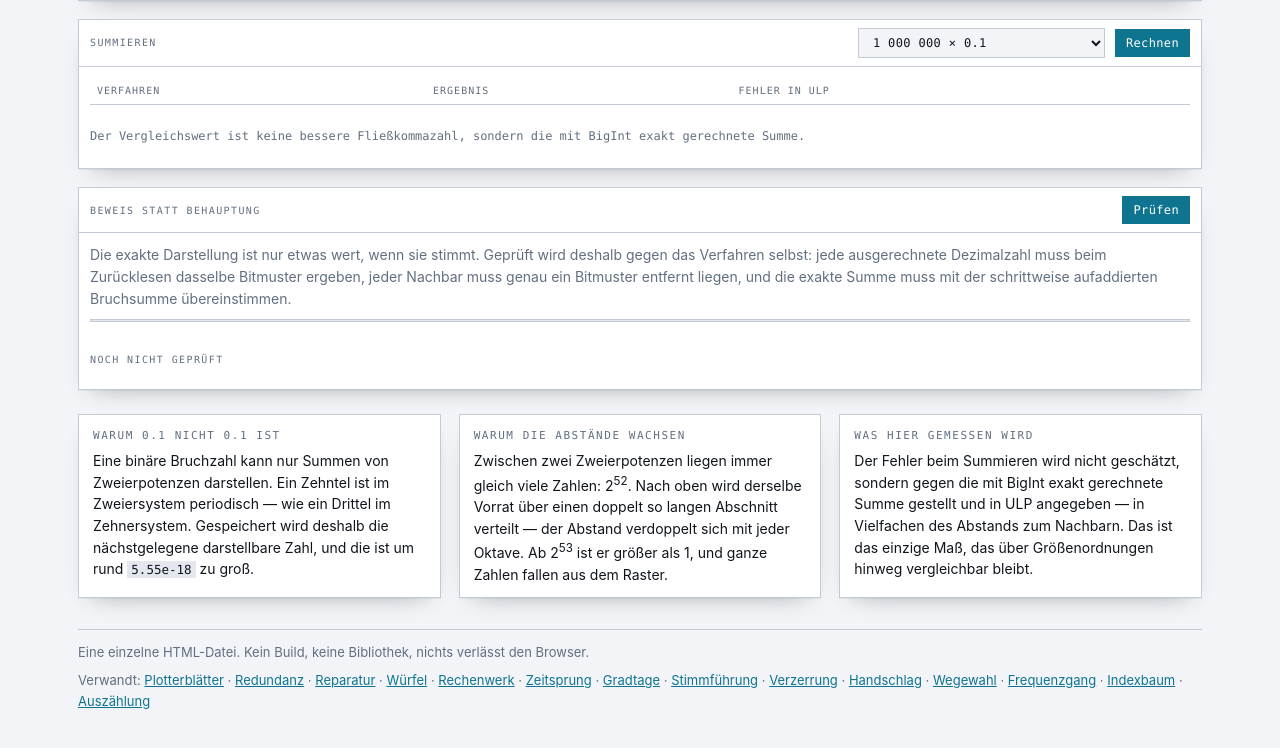
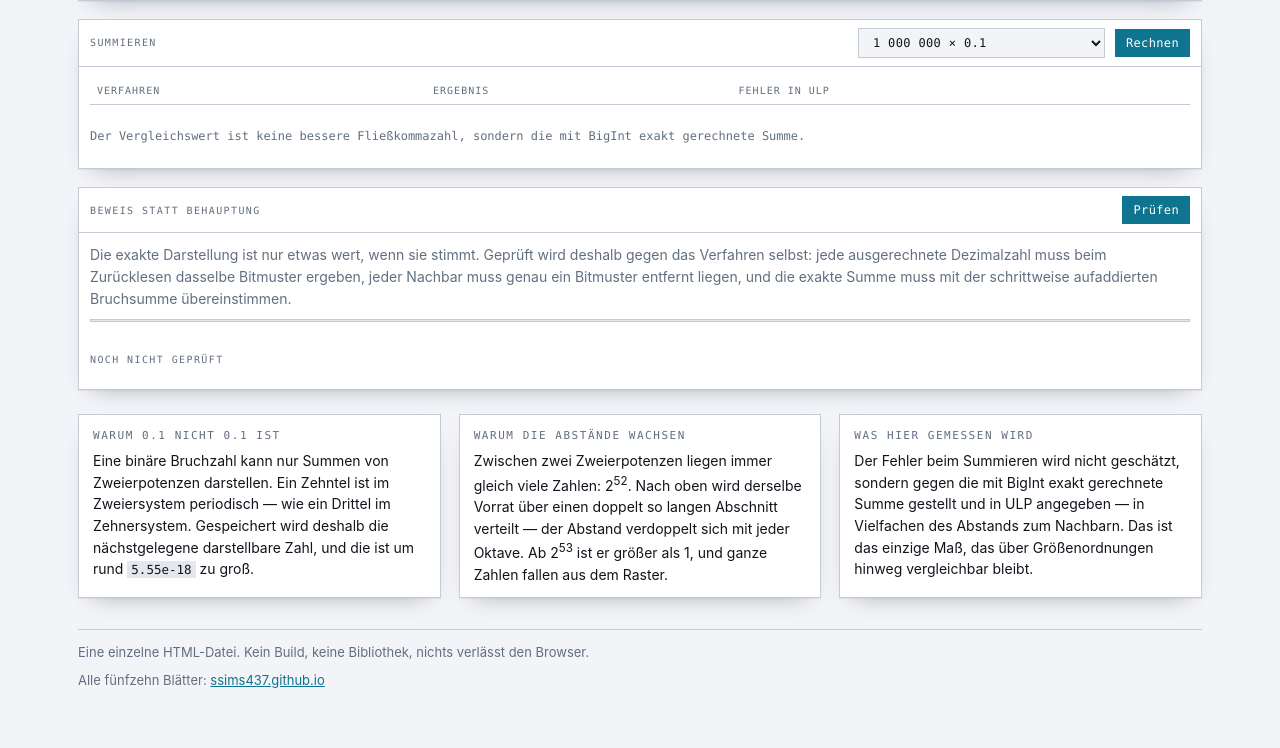
Before and after one commit to ssims437/nachkomma, a plain HTML site: page index.html in a window 1280 px wide. Shown: the part 1207-1955 px from the top of the page. Drawn offline with Linux system fonts and the light colour scheme.

Commit message:
Querverweise auf die Sammelseite umgestellt

```diff
--- a/index.html
+++ b/index.html
@@ -294,21 +294,7 @@
   <p class="fuss">
     Eine einzelne HTML-Datei. Kein Build, keine Bibliothek, nichts verlässt den Browser.
     <span style="display:block;margin-top:8px">
-      Verwandt:
-      <a href="https://ssims437.github.io/plotterblaetter/">Plotterblätter</a> ·
-      <a href="https://ssims437.github.io/redundanz/">Redundanz</a> ·
-      <a href="https://ssims437.github.io/reparatur/">Reparatur</a> ·
-      <a href="https://ssims437.github.io/wuerfel/">Würfel</a> ·
-      <a href="https://ssims437.github.io/rechenwerk/">Rechenwerk</a> ·
-      <a href="https://ssims437.github.io/zeitsprung/">Zeitsprung</a> ·
-      <a href="https://ssims437.github.io/gradtage/">Gradtage</a> ·
-      <a href="https://ssims437.github.io/stimmfuehrung/">Stimmführung</a> ·
-      <a href="https://ssims437.github.io/verzerrung/">Verzerrung</a> ·
-      <a href="https://ssims437.github.io/handschlag/">Handschlag</a> ·
-      <a href="https://ssims437.github.io/wegewahl/">Wegewahl</a> ·
-      <a href="https://ssims437.github.io/frequenzgang/">Frequenzgang</a> ·
-      <a href="https://ssims437.github.io/indexbaum/">Indexbaum</a> ·
-      <a href="https://ssims437.github.io/auszaehlung/">Auszählung</a>
+      Alle fünfzehn Blätter: <a href="https://ssims437.github.io/">ssims437.github.io</a>
     </span>
   </p>
 
```
Also changed, not shown: 1 other file.
